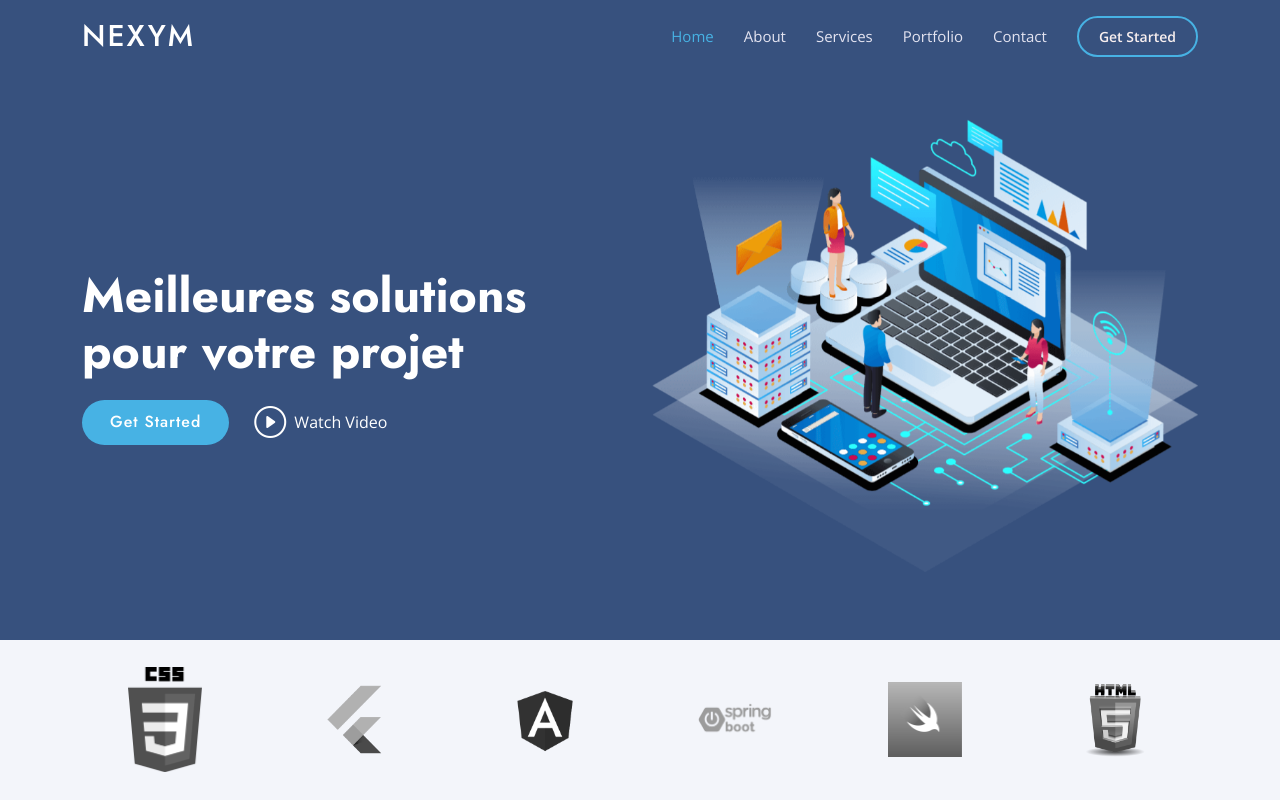
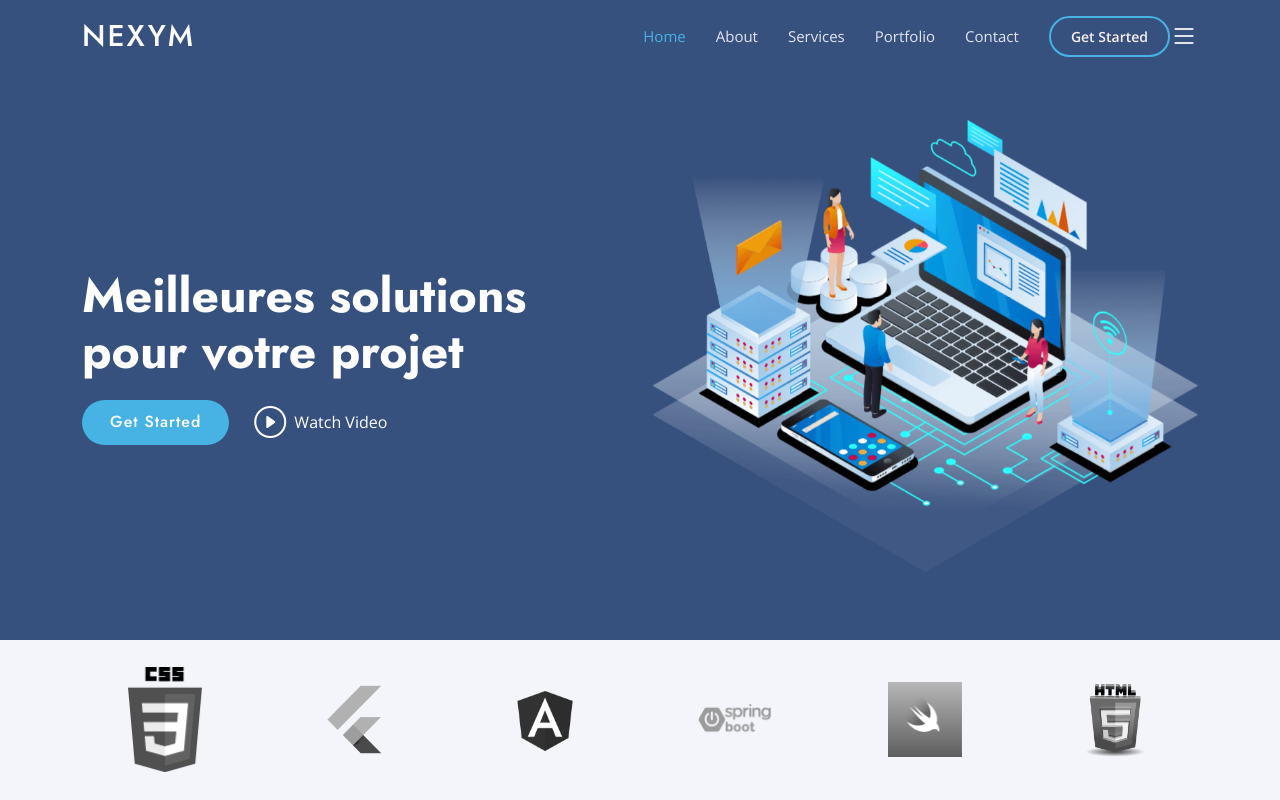
Before and after one commit to AhmedSallemi/Nexym, an Angular app: page / in a window 1280 px wide. Shown: the top 800 px of the page. Built offline with nearby package versions, Linux system fonts and the light colour scheme.

Commit message:
Update style.css

```diff
--- a/src/assets/css/style.css
+++ b/src/assets/css/style.css
@@ -277,7 +277,7 @@ h1, h2, h3, h4, h5, h6 {
   color: #fff;
   font-size: 28px;
   cursor: pointer;
-  display: none;
+  display: yes;
   line-height: 0;
   transition: 0.5s;
 }
```
